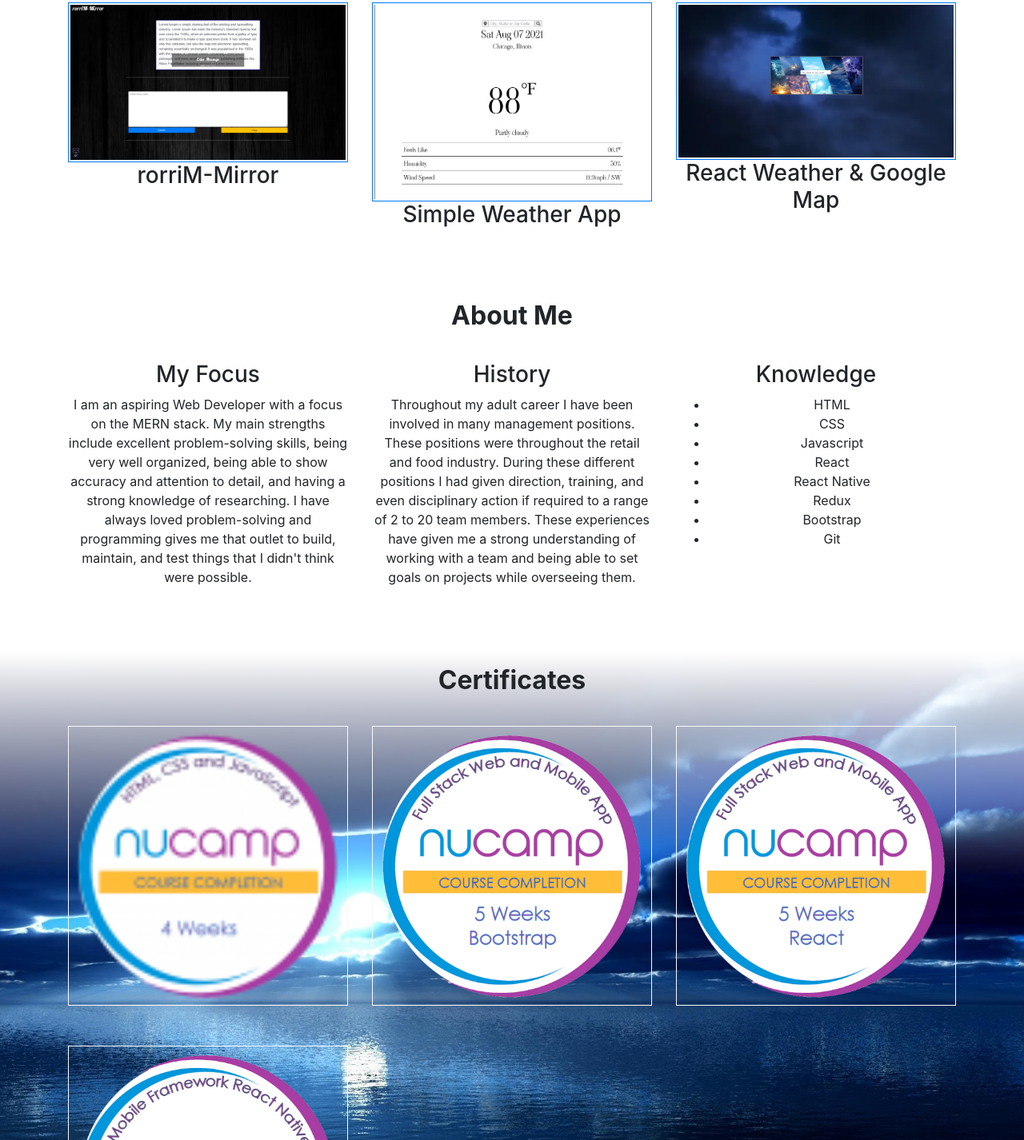
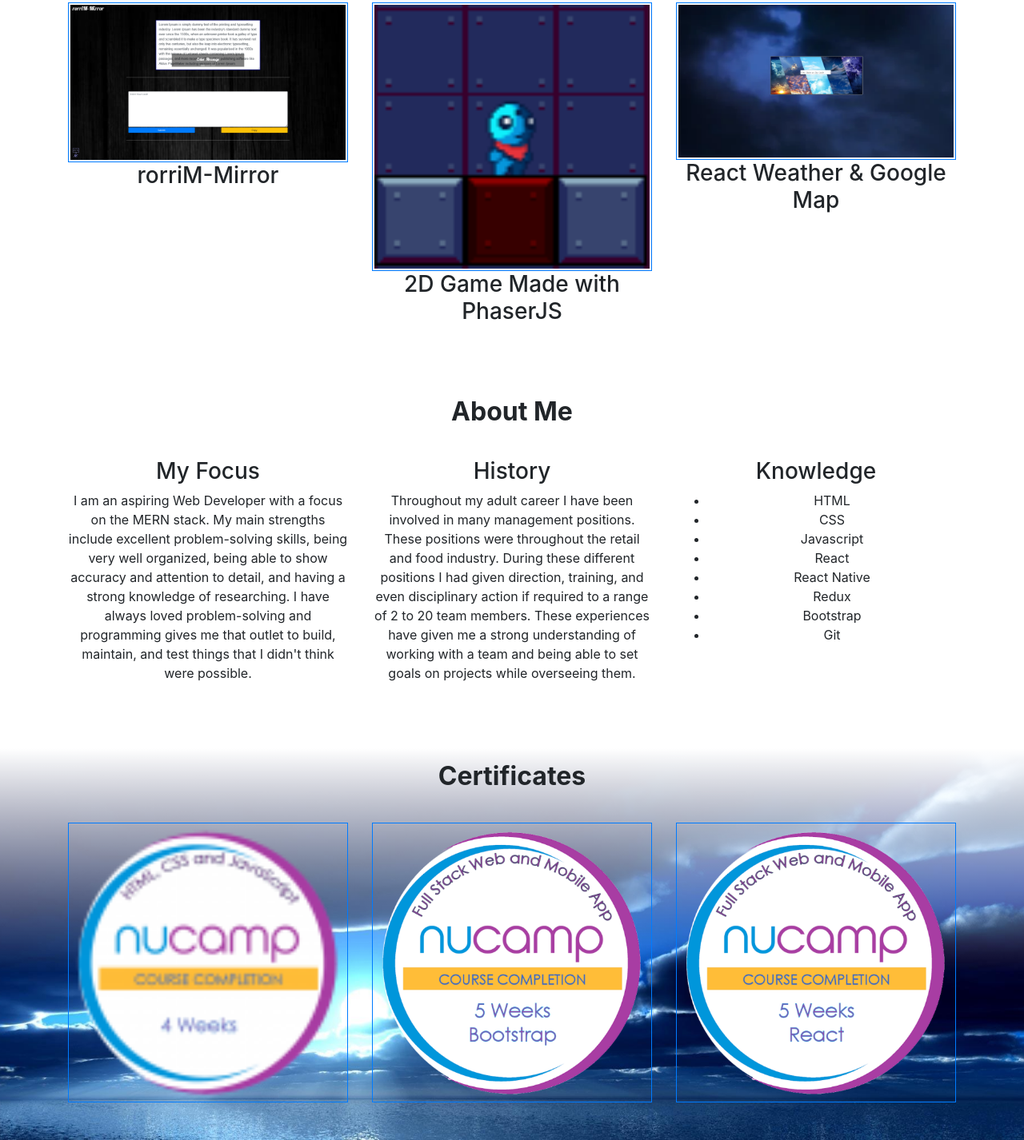
Before and after one commit to ChristopherC360/RE-Portfolio, a website: page index.html in a window 1280 px wide. Shown: the part 889-2315 px from the top of the page at 80% size. Drawn offline with nearby package versions, Linux system fonts and the light colour scheme.

Commit message:
PhaserProjectAdd

```diff
--- a/css/styles.scss
+++ b/css/styles.scss
@@ -54,4 +54,5 @@
 
 .projectMb {
     margin-bottom: 50px;
-    display: block; }
+    display: block;
+}
--- a/index.html
+++ b/index.html
@@ -84,10 +84,10 @@
                     </div>
                     <div class="projectMb col-sm-4 text-center">
                         <div class="thumb">
-                            <a href="https://reweather.netlify.app/" target="_blank">
-                                <img class="image" src="img/Weather App.png" alt="Weather App">
+                            <a href="https://gottheblues.netlify.app/" target="_blank">
+                                <img class="image" src="img/meetBlue.PNG" alt="Blue Character">
                             </a>
-                            <h3>Simple Weather App</h3>
+                            <h3>2D Game Made with PhaserJS</h3>
                         </div>
                     </div>
                     <div class="projectMb col-sm-4 text-center">
@@ -161,24 +161,32 @@
                 <div class="row text-light">
                     <div class="projectMb col-4 text-center">
                         <div class="thumb">
-                            <img class="image" src="img/Course_Complete.png" alt="Web Dev Fundamentals Certificate">
+                            <a href="img/HTML,_CSS_and_JavaScript-HTML,_CSS_and_JavaScript_Course_Certificate_6251.pdf" target="_blank">
+                                <img class="image" src="img/Course_Complete.png" alt="Web Dev Fundamentals Certificate">
+                            </a>
                         </div>
                     </div>
                     <div class="projectMb col-4 text-center">
                         <div class="thumb">
-                            <img class="image" src="img/Bootstrap_Course_Completion.png" alt="Bootstrap Certificate">
+                            <a href="img/Front_End_Web_UI_Frameworks_and_Tools_Bootstrap_4-Bootstrap_Course_Certificate_7039.pdf" target="_blank">
+                                <img class="image" src="img/Bootstrap_Course_Completion.png" alt="Bootstrap Certificate">
+                            </a>
                         </div>
                     </div>
                     <div class="projectMb col-4 text-center">
                         <div class="thumb">
-                            <img class="image" src="img/React_Course_Completion.png" alt="React Certificate">
+                            <a href="img/Dynamic_with_React-React_Course_Certificate_8414.pdf" target="_blank">
+                                <img class="image" src="img/React_Course_Completion.png" alt="React Certificate">
+                            </a>
                         </div>
                     </div>
                 </div>
                 <div class="row text-light">
                     <div class="projectMb col-4 text-center">
                         <div class="thumb">
-                            <img class="image" src="img/React_Native_Course_Completion.png" alt="React Native Certificate">
+                            <a href="img/Front_End_Web_UI_Frameworks_and_Tools_Bootstrap_4-React_Native_Course_Certificate_8415.pdf" target="_blank">
+                                <img class="image" src="img/React_Native_Course_Completion.png" alt="React Native Certificate">
+                            </a>
                         </div>
                     </div>
                 </div>
```
Also changed, not shown: img/meetBlue.PNG (added), 4 other files.
